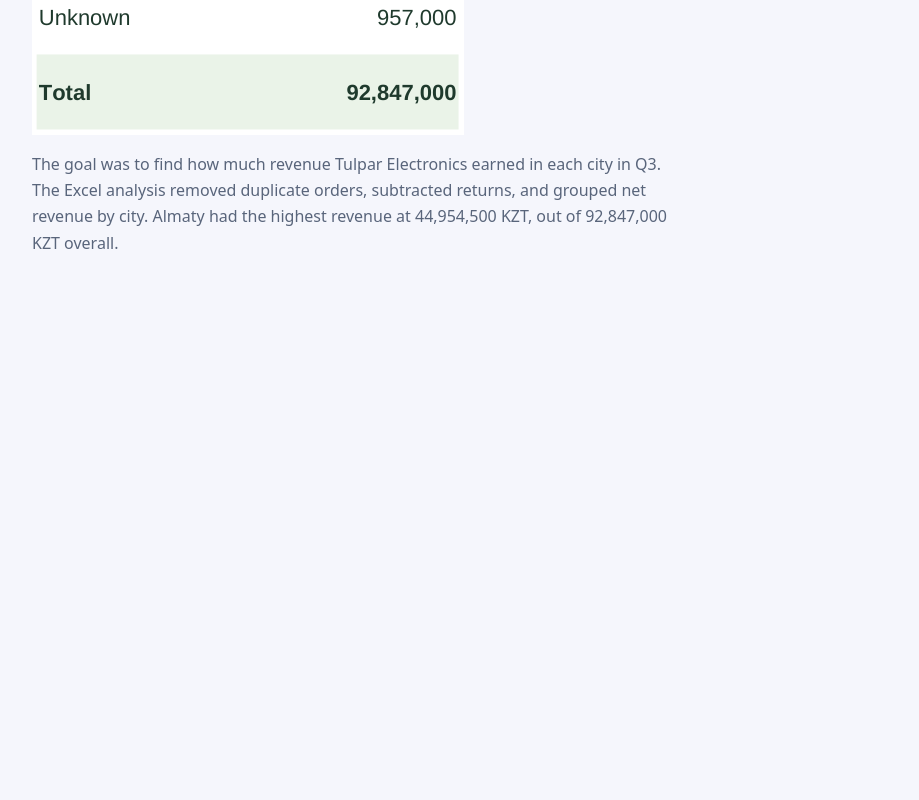
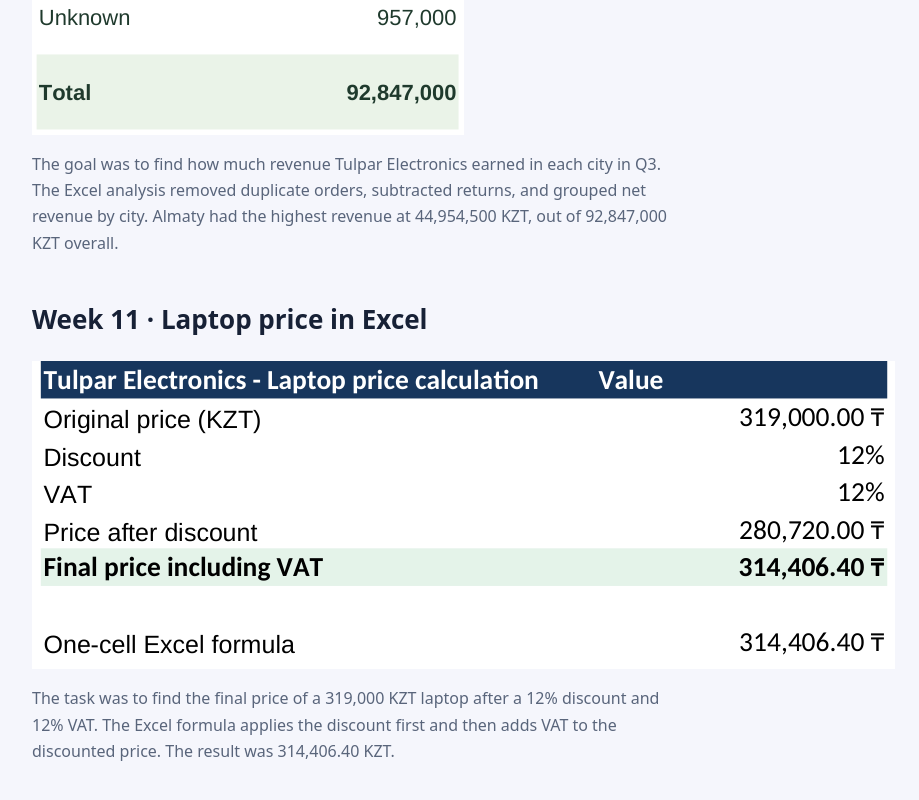
Before and after one commit to Mortya07/Mortya07.github.io, a plain HTML site: page projects.html in a window 1280 px wide. Shown: the part 949-1749 px from the top of the page, without its empty margins (162-1081 px from the left). Before the commit the page ends 1285 px from the top, so only its background shows below. Drawn offline with Linux system fonts and the light colour scheme.

Commit message:
Add Week 11 Excel exercise to the portfolio

```diff
--- a/projects.html
+++ b/projects.html
@@ -21,6 +21,11 @@
       <img src="chart1.png" alt="Assignment 2 table of Q3 revenue by city in KZT for Tulpar Electronics">
       <p>The goal was to find how much revenue Tulpar Electronics earned in each city in Q3. The Excel analysis removed duplicate orders, subtracted returns, and grouped net revenue by city. Almaty had the highest revenue at 44,954,500 KZT, out of 92,847,000 KZT overall.</p>
     </section>
+    <section aria-labelledby="price-heading">
+      <h2 id="price-heading">Week 11 · Laptop price in Excel</h2>
+      <img src="chart2.png" alt="Week 11 Excel table showing a 12% discount, 12% VAT, and a final laptop price of 314,406.40 KZT">
+      <p>The task was to find the final price of a 319,000 KZT laptop after a 12% discount and 12% VAT. The Excel formula applies the discount first and then adds VAT to the discounted price. The result was 314,406.40 KZT.</p>
+    </section>
   </main>
 </body>
 </html>
```
Also changed, not shown: chart2.png (added).
